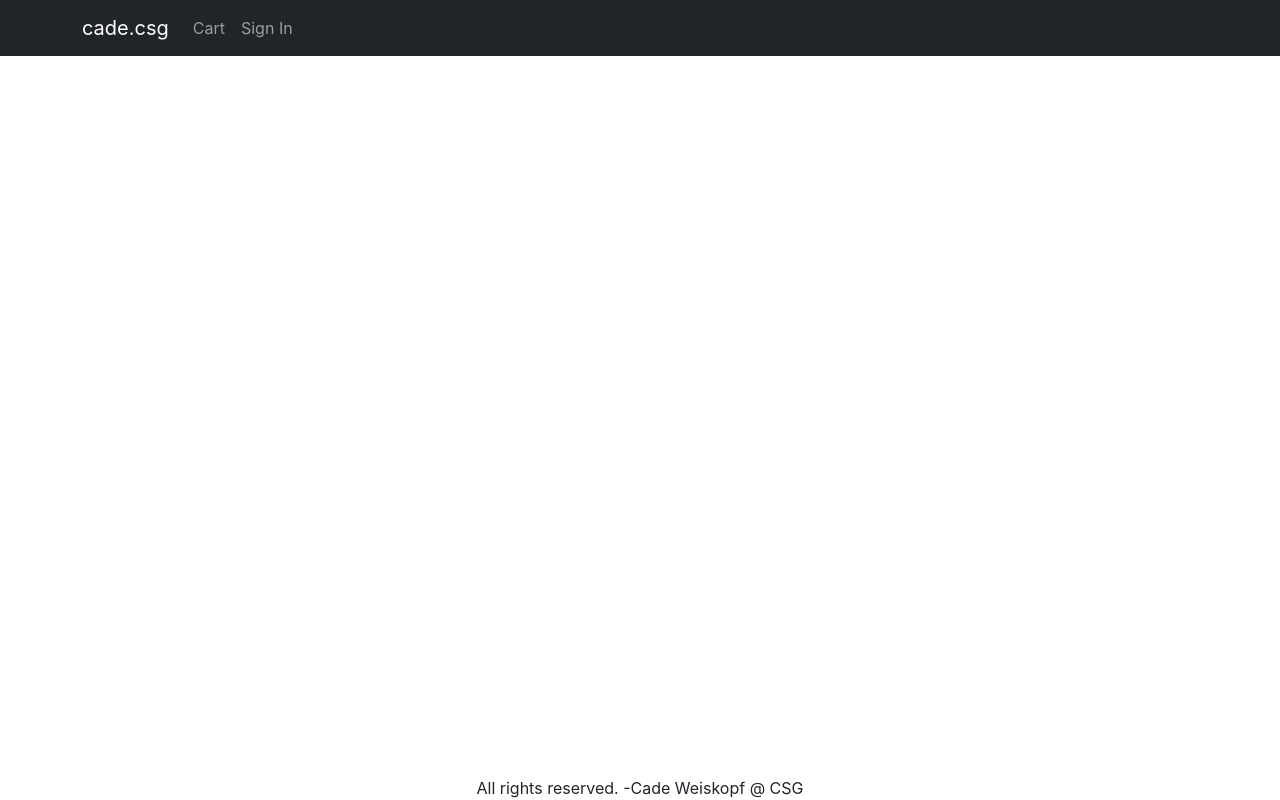
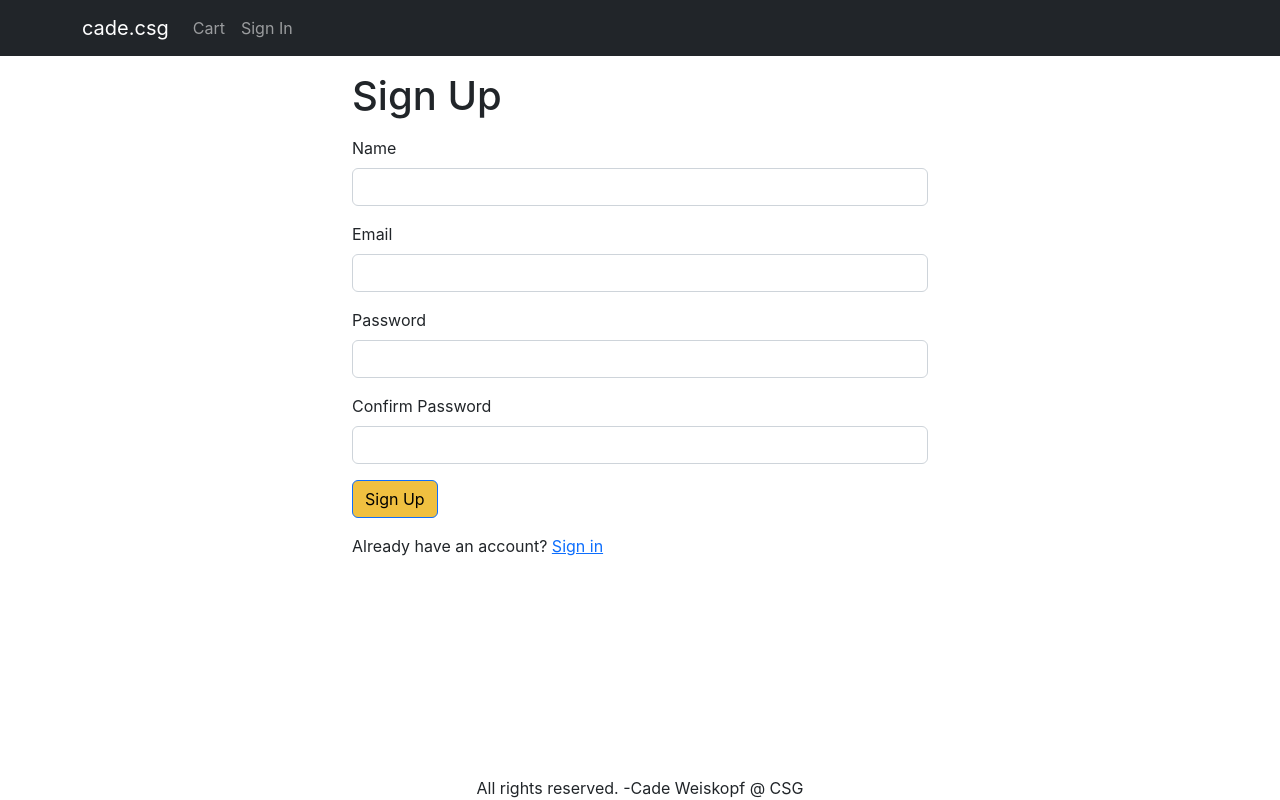
Before and after one commit to CadeWeiskopf/MERN-Ecommerce-App, a React (Create React App) app in the folder frontend/: page /signup in a window 1280 px wide. Built offline with nearby package versions, Linux system fonts and the light colour scheme.

Commit message:
building user signup

```diff
--- a/frontend/src/App.js
+++ b/frontend/src/App.js
@@ -14,6 +14,7 @@
 import { Store } from './Store';
 import SigninScreen from './screens/SigninScreen';
 import ShippingAddressScreen from './screens/ShippingAddressScreen';
+import SignupScreen from './screens/SignupScreen';
 
 function App() {
   const { state, dispatch: contextDispatch } = useContext(Store);
@@ -76,6 +77,7 @@
             <Route path="/product/:slug" element={<ProductScreen />} />
             <Route path="/cart" element={<CartScreen />} />
             <Route path="/signin" element={<SigninScreen />} />
+            <Route path="/signup" element={<SignupScreen />} />
             <Route path="/" element={<HomeScreen />} />
           </Routes>
         </Container>
--- /dev/null
+++ b/frontend/src/screens/SignupScreen.js
@@ -0,0 +1,91 @@
+import Container from "react-bootstrap/esm/Container";
+import { Helmet } from "react-helmet-async";
+import { Link, useLocation, useNavigate } from "react-router-dom";
+import Button from 'react-bootstrap/Button';
+import Form from 'react-bootstrap/Form';
+import Axios from "axios";
+import { useContext, useEffect, useState } from "react";
+import { Store } from "../Store";
+
+function SignupScreen() {
+    const navigate = useNavigate();
+
+    const {search} = useLocation();
+    const redirectInUrl = new URLSearchParams(search).get('redirect');
+    const redirect = redirectInUrl ? redirectInUrl : '/';
+
+    const [name, setName] = useState('');
+    const [email, setEmail] = useState('');
+    const [password, setPassword] = useState('');
+    const [confirmPassword, setConfirmPassword] = useState('');
+
+    const {state, dispatch: contextDispatch} = useContext(Store);
+    const {userInfo} = state;
+    const submitHandler = async (event) => {
+        event.preventDefault();
+        if (password !== confirmPassword) {
+            window.alert('Passwords do not match.');
+            return;
+        }
+
+        try {
+            const {data} = await Axios.post(
+                '/api/users/signup',
+                {
+                    name,
+                    email,
+                    password
+                }
+            );
+            contextDispatch({
+                type: 'USER_SIGNIN',
+                payload: data
+            });
+            localStorage.setItem('userInfo', JSON.stringify(data));
+            navigate(redirect || '/');
+        } catch (error) {
+            window.alert('Invalid email/password ' + JSON.stringify(error.response.data));
+        }
+    };
+
+    useEffect(() => {
+        if (userInfo) {
+            navigate(redirect);
+        }
+    }, [navigate, redirect, userInfo]);
+
+    return (
+        <Container className="small-container">
+            <Helmet>
+                <title>Sign Up</title>
+            </Helmet>
+            <h1 className="my-3"> Sign Up</h1>
+            <Form onSubmit={submitHandler}>
+                <Form.Group className="mb-3" controlId="name">
+                    <Form.Label>Name</Form.Label>
+                    <Form.Control required onChange={(e) => setName(e.target.value)} />
+                </Form.Group>
+                <Form.Group className="mb-3" controlId="email">
+                    <Form.Label>Email</Form.Label>
+                    <Form.Control type="email" required onChange={(e) => setEmail(e.target.value)} />
+                </Form.Group>
+                <Form.Group className="mb-3" controlId="password">
+                    <Form.Label>Password</Form.Label>
+                    <Form.Control type="password" required onChange={(e) => setPassword(e.target.value)} />
+                </Form.Group>
+                <Form.Group className="mb-3" controlId="confirmPassword">
+                    <Form.Label>Confirm Password</Form.Label>
+                    <Form.Control type="password" required onChange={(e) => setConfirmPassword(e.target.value)} />
+                </Form.Group>
+                <div className="mb-3">
+                    <Button type="submit">Sign Up</Button>
+                </div>
+                <div className="mb-3">
+                    Already have an account? <Link to={`/signin?redirect=${redirect}`}>Sign in</Link>
+                </div>
+            </Form>
+        </Container>
+    );
+}
+
+export default SignupScreen;
```
Also changed, not shown: 2 other files (tests, documents, lock files or other folders).
